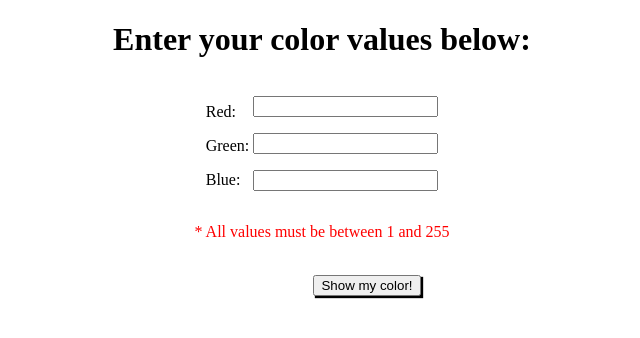
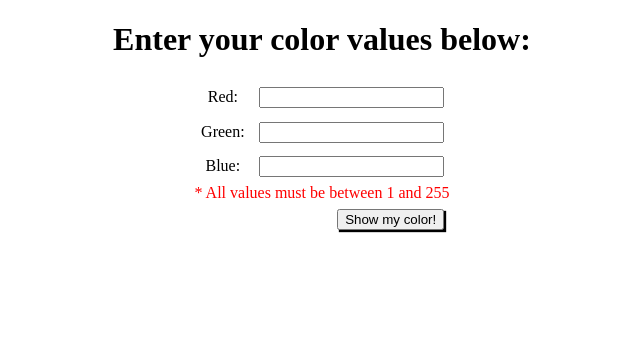
Before and after one commit to ctdoan33/color_picker_flask, a Flask app: page / in a window 1280 px wide. Shown: the top 338 px of the page, without its empty margins (318-958 px from the left). Run offline with Flask 2, Linux system fonts and the light colour scheme.

Commit message:
improved styling

```diff
--- a/static/styles.css
+++ b/static/styles.css
@@ -3,13 +3,22 @@ body{
 }
 div{
     display: inline-block;
-    text-align: left;
+}
+p{
+    display: table-row;
+}
+label{
+    display: table-cell;
+    padding: .5em;
+}
+input{
+    display: table-cell;
+    margin: .5em;
 }
 .red{
     color: red;
 }
 .submit{
-    position: relative;
-    left: 45px;
+    float: right;
     box-shadow: 2px 2px 1px black;
 }
--- a/templates/index.html
+++ b/templates/index.html
@@ -11,18 +11,13 @@
     <form action="/color" method="post">
         <h1>Enter your color values below:</h1>
         <div>
-            <p>Red:</p>
-            <p>Green:</p>
-            <p>Blue:</p>
+            <p><label>Red:</label><input type="text" name="red"></p>
+            <p><label>Green:</label><input type="text" name="green"></p>
+            <p><label>Blue:</label><input type="text" name="blue"></p>
+            <span class="red">* All values must be between 1 and 255</span>
+            <br>
+            <input class="submit" type="submit" value="Show my color!">
         </div>
-        <div>
-            <p><input type="text" name="red"></p>
-            <p><input type="text" name="green"></p>
-            <p><input type="text" name="blue"></p>
-        </div>
-        <p class="red">* All values must be between 1 and 255</p>
-        <br>
-        <input class="submit" type="submit" value="Show my color!">
     </form>
 </body>
 </html>
```
